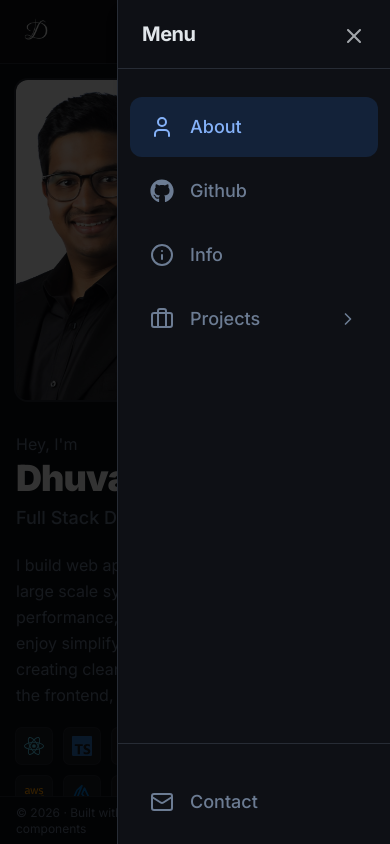
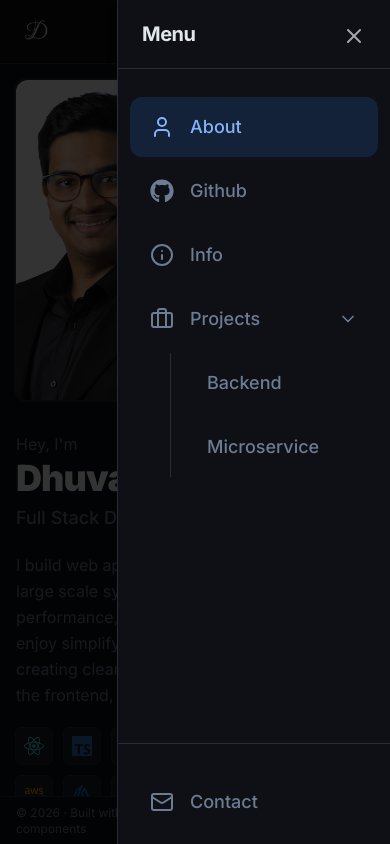
Before and after one commit to Dhuvarrish/portfolio-web, a Next.js app: page / in a window 390 px wide. Both pictures are taken after a click on the button "Toggle navigation". Built offline with nearby package versions, Linux system fonts and the light colour scheme.

Commit message:
Fix Sidebar component for mobile

```diff
--- a/components/header.tsx
+++ b/components/header.tsx
@@ -134,11 +134,11 @@ export function Header() {
               <span>{infoItem.label}</span>
             </Link>
 
-            <Collapsible defaultOpen={pathname.startsWith("/projects")} className="group/collapsible">
+            <Collapsible defaultOpen={true} className="group/collapsible">
               <CollapsibleTrigger
                 className={`flex w-full items-center gap-4 rounded-xl px-5 py-4 text-lg font-medium transition-colors
                 ${
-                  pathname.startsWith("/projects")
+                  pathname.startsWith("/projects") && !projectsChildren.some((c) => pathname.startsWith(c.href))
                     ? "bg-[hsl(var(--sidebar-active))] text-[hsl(var(--sidebar-active-foreground))]"
                     : "text-muted-foreground hover:bg-muted hover:text-foreground"
                 }`}
```
